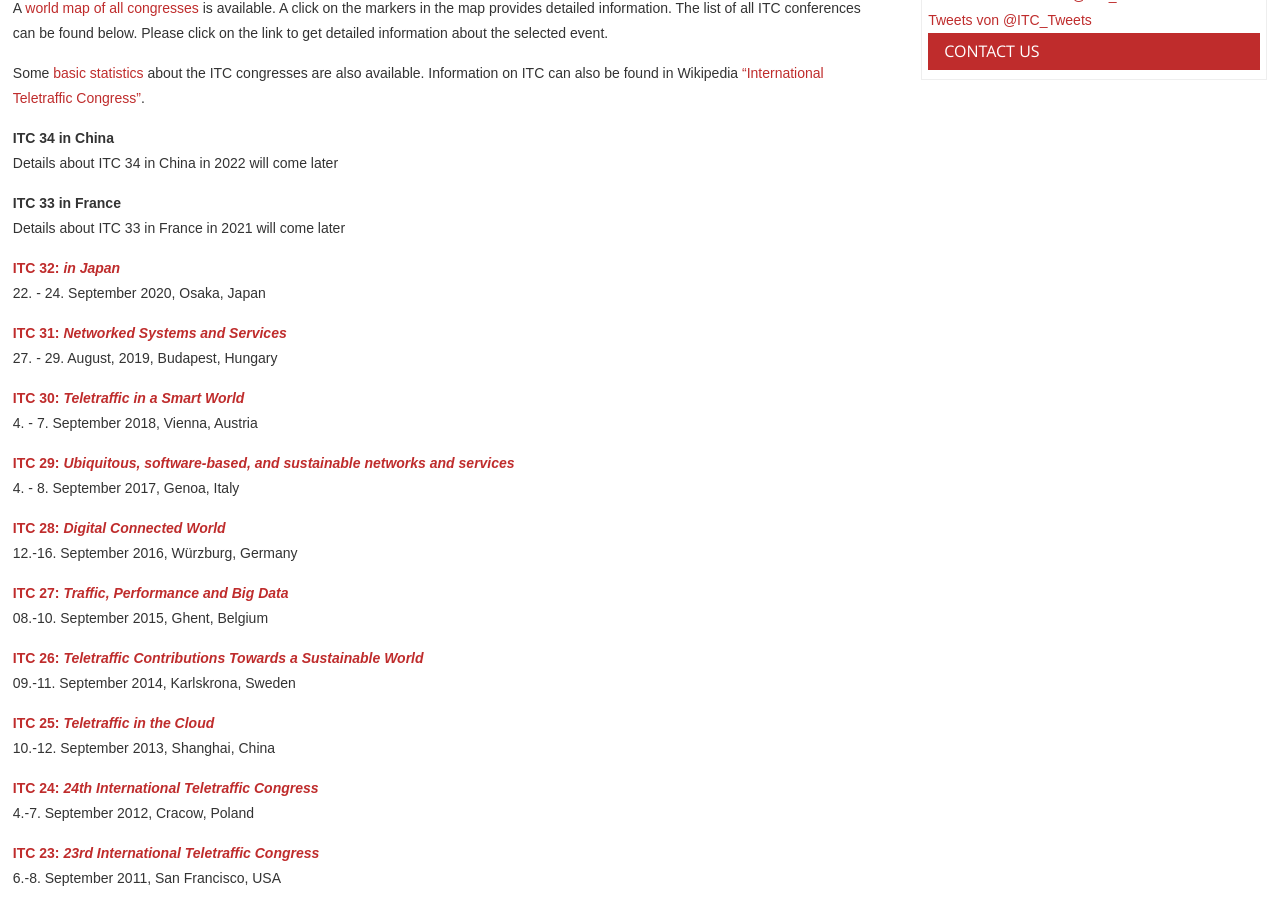
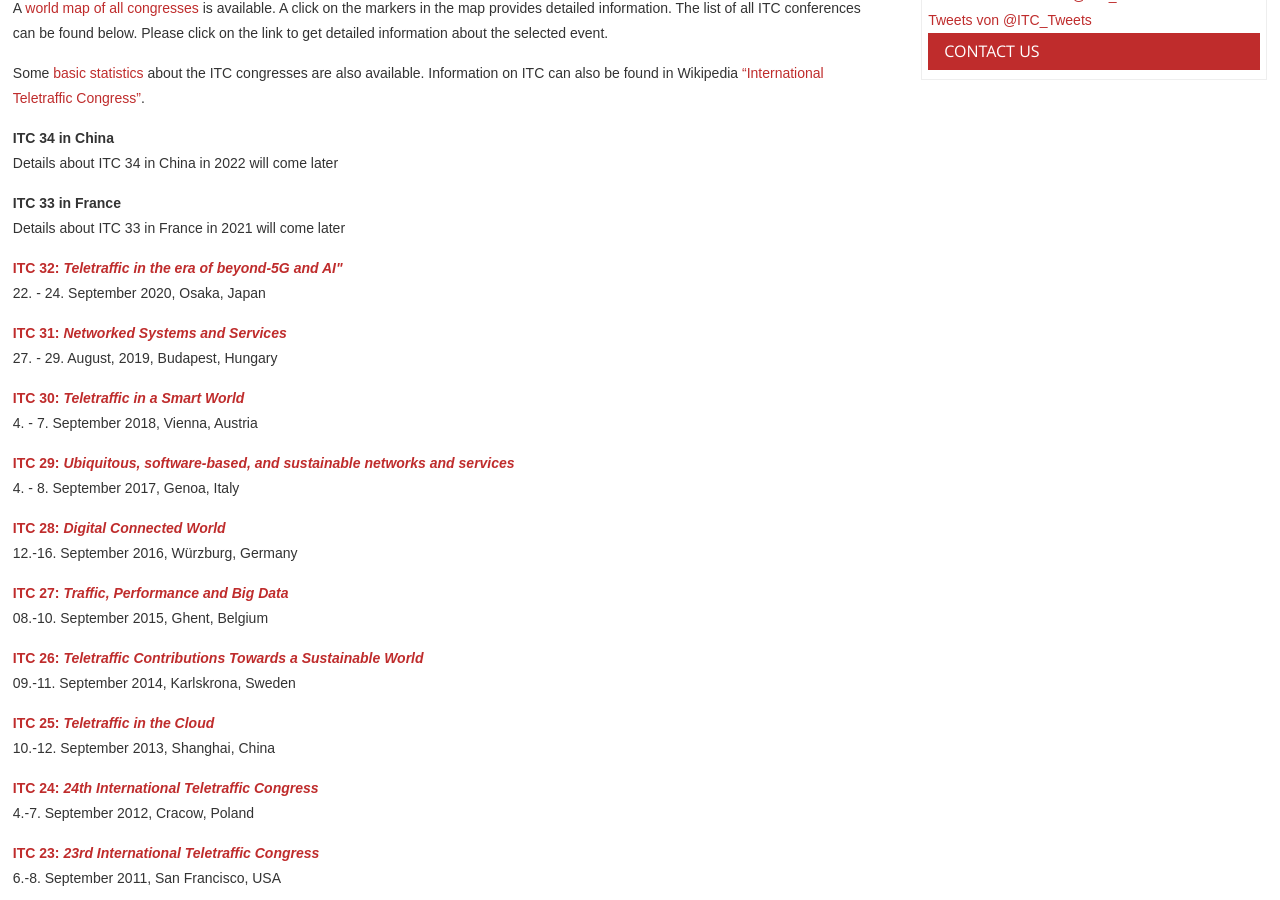
Before and after one commit to lsinfo3/itc-conference, a Jekyll site: the page built from congresses.md, in a window 1280 px wide and 900 px high, scrolled down 650 px. Built offline with Jekyll 4.4.1, drawn with Linux system fonts in a browser that asks for light colours; comment, search, counter and statistics services are not loaded.

Commit message:
Updated conf title

```diff
--- a/_congresses/itc032.md
+++ b/_congresses/itc032.md
@@ -1,7 +1,7 @@
 ---
 title: ITC32 Conference
 confdate: 22. - 24. September 2020, Osaka, Japan
-conftitle: in Japan
+conftitle: Teletraffic in the era of beyond-5G and AI"
 ---
 
 ## ITC 32: Teletraffic in the era of beyond-5G and AI
```
